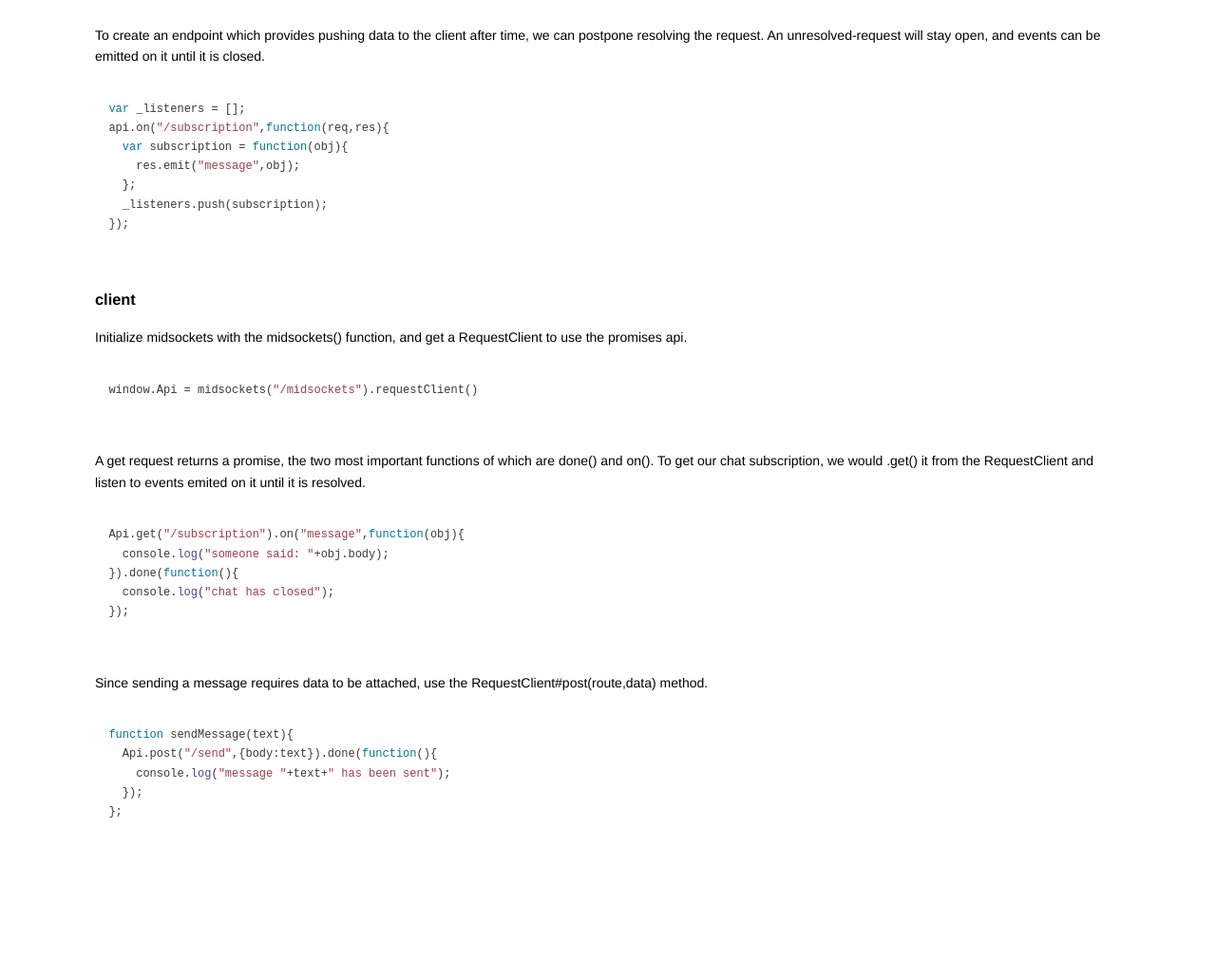
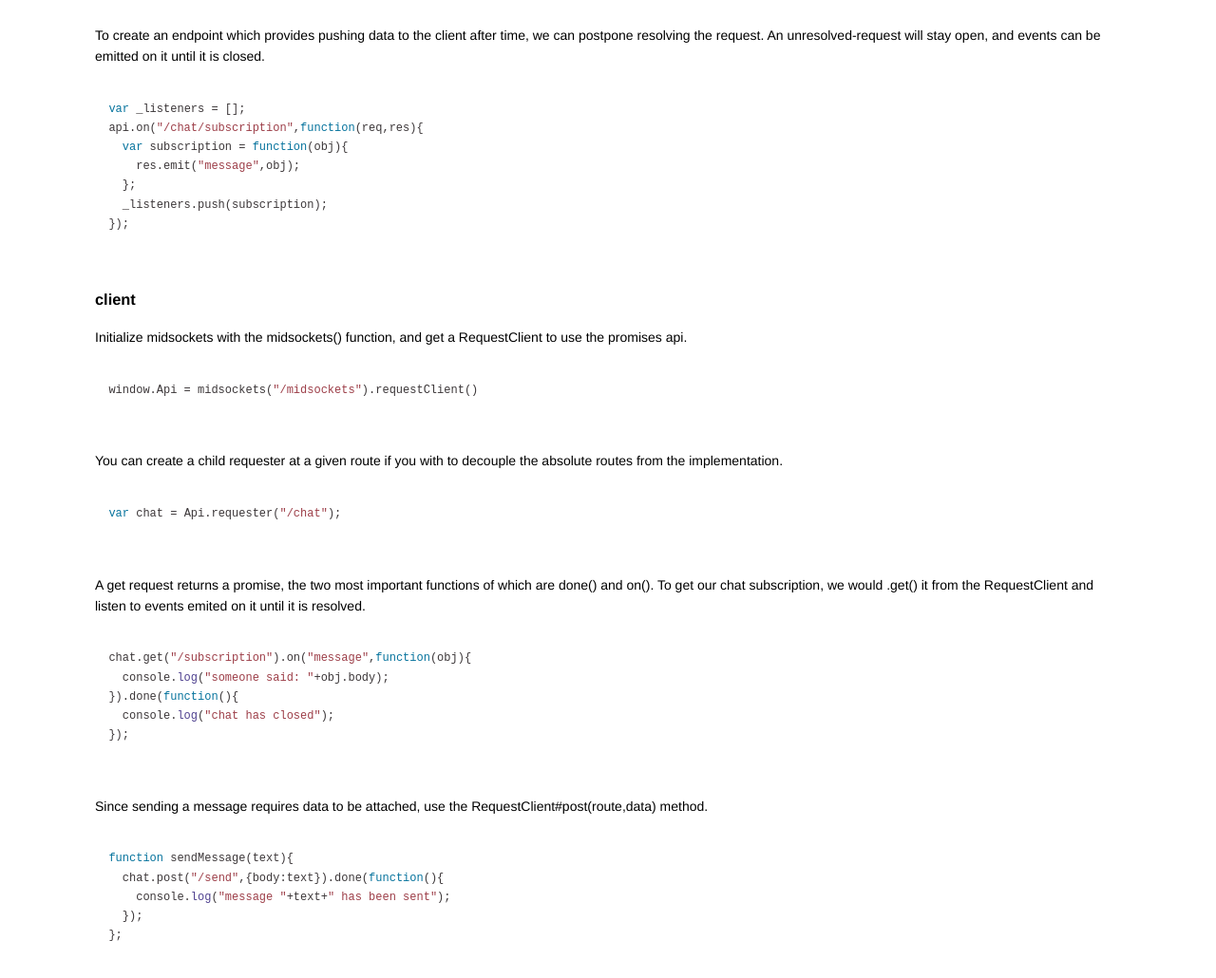
Before and after one commit to masonblier/midsockets, a website: page docs/index.html in a window 1280 px wide. Shown: the part 840-1870 px from the top of the page at 95% size. Before the commit the page ends 1757 px from the top, so only its background shows below. Drawn offline with Linux system fonts and the light colour scheme.

Commit message:
more doc fixes

```diff
--- a/docs/index.html
+++ b/docs/index.html
@@ -25,7 +25,7 @@
       <pre>
         <code>
   var api = new midsockets.Router();
-  midsockets("/midsockets").mount(api);
+  midsockets("/midsockets").mount("/chat",api);
         </code>
       </pre>
 
@@ -53,7 +53,7 @@
       <pre>
         <code>
   var _listeners = [];
-  api.on("/subscription",function(req,res){
+  api.on("/chat/subscription",function(req,res){
     var subscription = function(obj){
       res.emit("message",obj);
     };
@@ -72,11 +72,19 @@
         </code>
       </pre>
 
+      <p>You can create a child requester at a given route if you with to decouple the absolute routes from the implementation.</p>
+
+      <pre>
+        <code>
+  var chat = Api.requester("/chat");
+        </code>
+      </pre>
+
       <p>A get request returns a promise, the two most important functions of which are done() and on(). To get our chat subscription, we would .get() it from the RequestClient and listen to events emited on it until it is resolved.</p>
 
       <pre>
         <code>
-  Api.get("/subscription").on("message",function(obj){
+  chat.get("/subscription").on("message",function(obj){
     console.log("someone said: "+obj.body);
   }).done(function(){
     console.log("chat has closed");
@@ -89,7 +97,7 @@
       <pre>
         <code>
   function sendMessage(text){
-    Api.post("/send",{body:text}).done(function(){
+    chat.post("/send",{body:text}).done(function(){
       console.log("message "+text+" has been sent");
     });
   };
```
